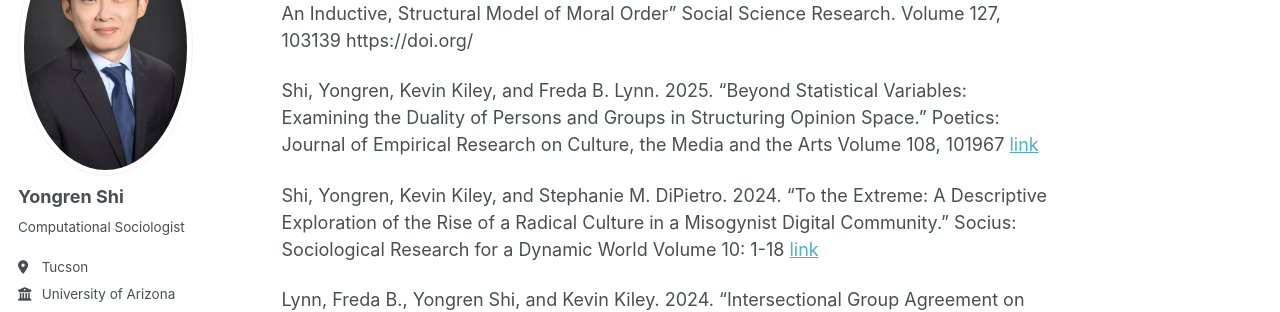
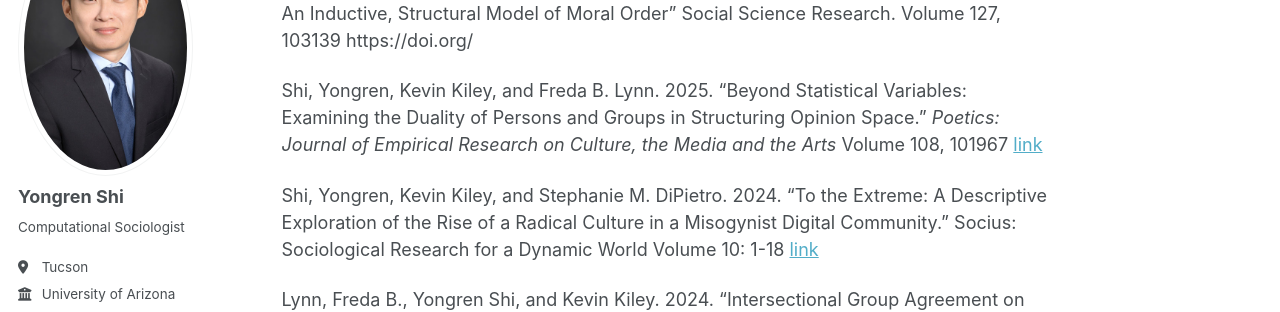
Before and after one commit to YongrenShi/YongrenShi, a Jekyll site: the page built from _pages/about.md, in a window 1280 px wide and 900 px high, scrolled down 640 px. Shown: the part 180-492 px from the top of the window. Built offline with Jekyll 4.4.1, drawn with Linux system fonts in a browser that asks for light colours; some web fonts are replaced; a script that is not in the unit is left out.

```diff
--- a/_pages/about.md
+++ b/_pages/about.md
@@ -20,7 +20,7 @@ Selected Publications
 ------
 Shi, Yongren, Regan Smock and Steve Hitlin. 2025. “Moral Disagreement in Everyday Life: An Inductive, Structural Model of Moral Order” Social Science Research. Volume 127, 103139 https://doi.org/
 
-Shi, Yongren, Kevin Kiley, and Freda B. Lynn. 2025. “Beyond Statistical Variables: Examining the Duality of Persons and Groups in Structuring Opinion Space.” Poetics: Journal of Empirical Research on Culture, the Media and the Arts Volume 108, 101967 [link](https://doi.org/10.1177/23780231241272681)
+Shi, Yongren, Kevin Kiley, and Freda B. Lynn. 2025. “Beyond Statistical Variables: Examining the Duality of Persons and Groups in Structuring Opinion Space.” *Poetics: Journal of Empirical Research on Culture, the Media and the Arts* Volume 108, 101967 [link](https://doi.org/10.1177/23780231241272681)
 
 Shi, Yongren, Kevin Kiley, and Stephanie M. DiPietro. 2024. “To the Extreme: A Descriptive Exploration of the Rise of a Radical Culture in a Misogynist Digital Community.” Socius: Sociological Research for a Dynamic World Volume 10: 1-18 [link](https://doi.org/10.1177/23780231241272681)
 
```
